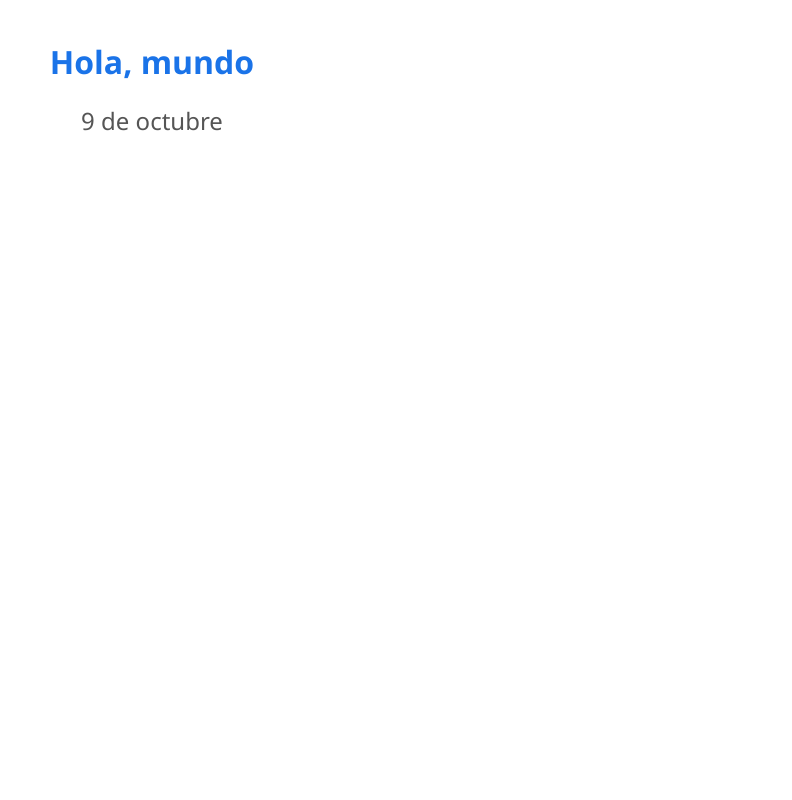
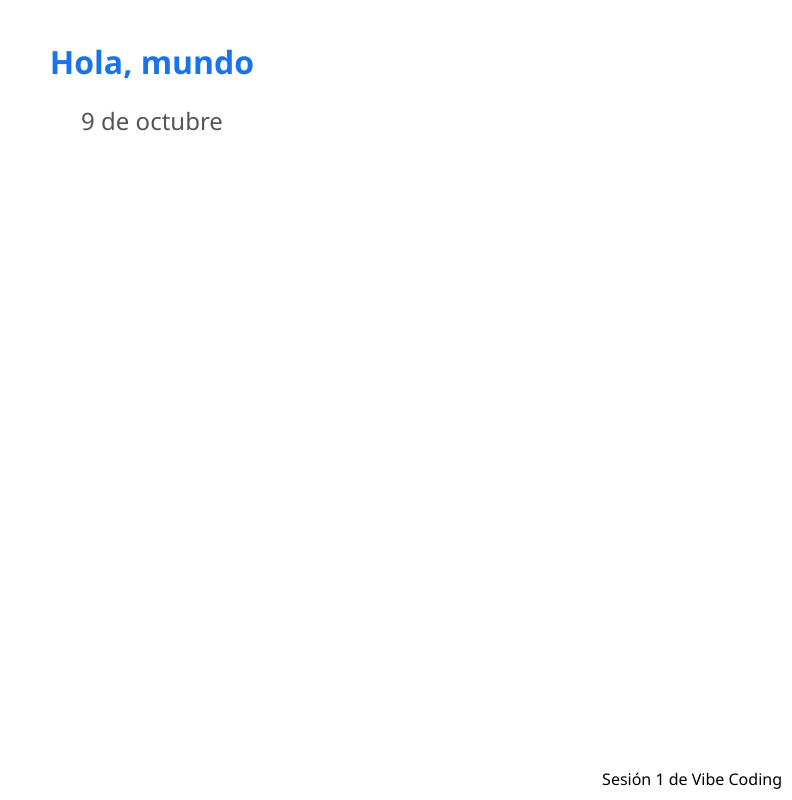
Before and after one commit to JuanSanju/hola-mundo, a plain HTML site: page index.html in a window 1280 px wide. Shown: the whole page, without its empty margins (488-1280 px from the left). Drawn offline with Linux system fonts and the light colour scheme.

Commit message:
Agregué Footer
En la sesión 1 del curso.

```diff
--- a/index.html
+++ b/index.html
@@ -25,5 +25,8 @@
 <body>
     <h1>Hola, mundo</h1>
     <h2>9 de octubre</h2>
+
+<div style="position: fixed; bottom: 10px; right: 10px;">Sesión 1 de Vibe Coding</div>
 </body>
 </html>
+</html>
```
